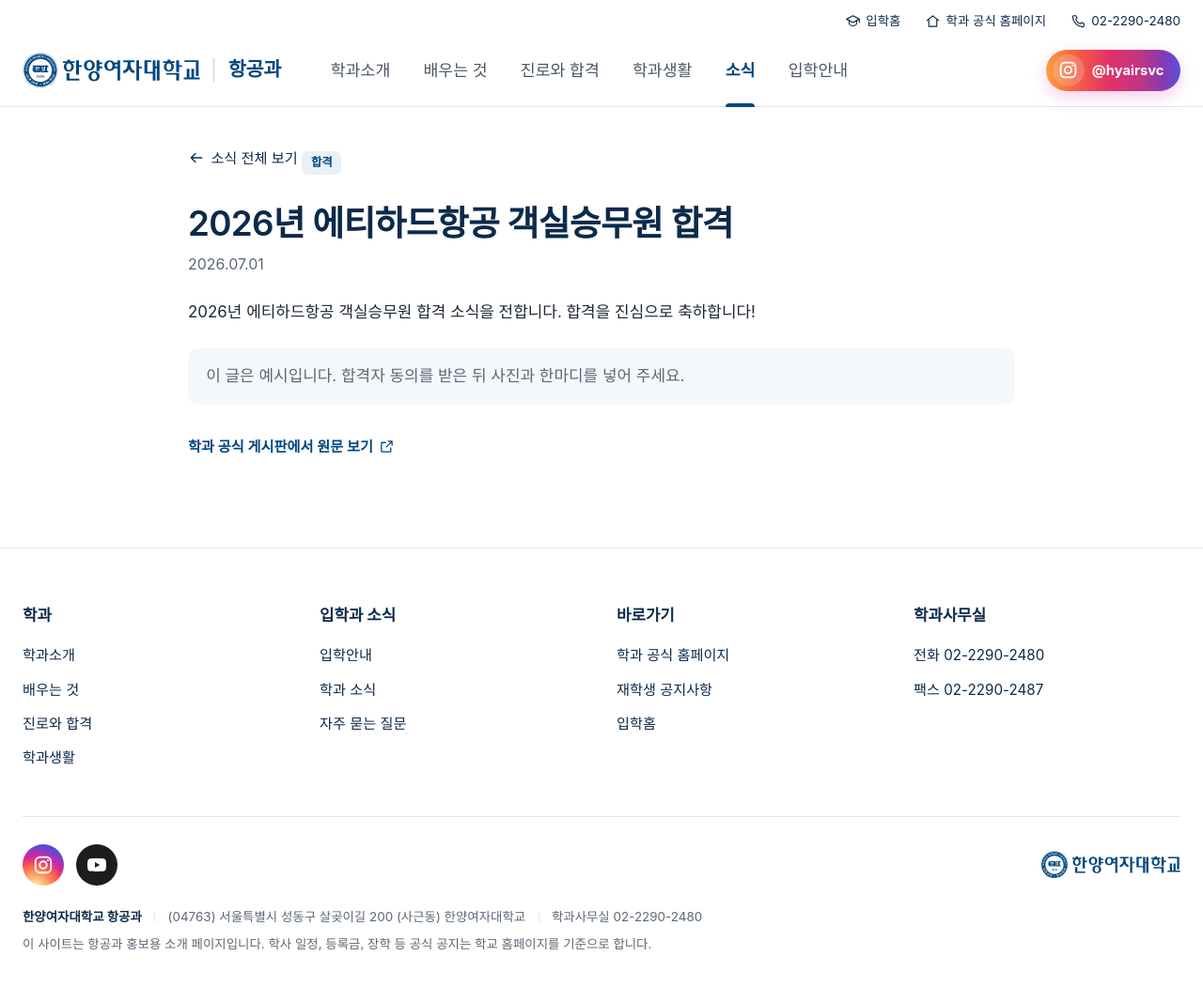
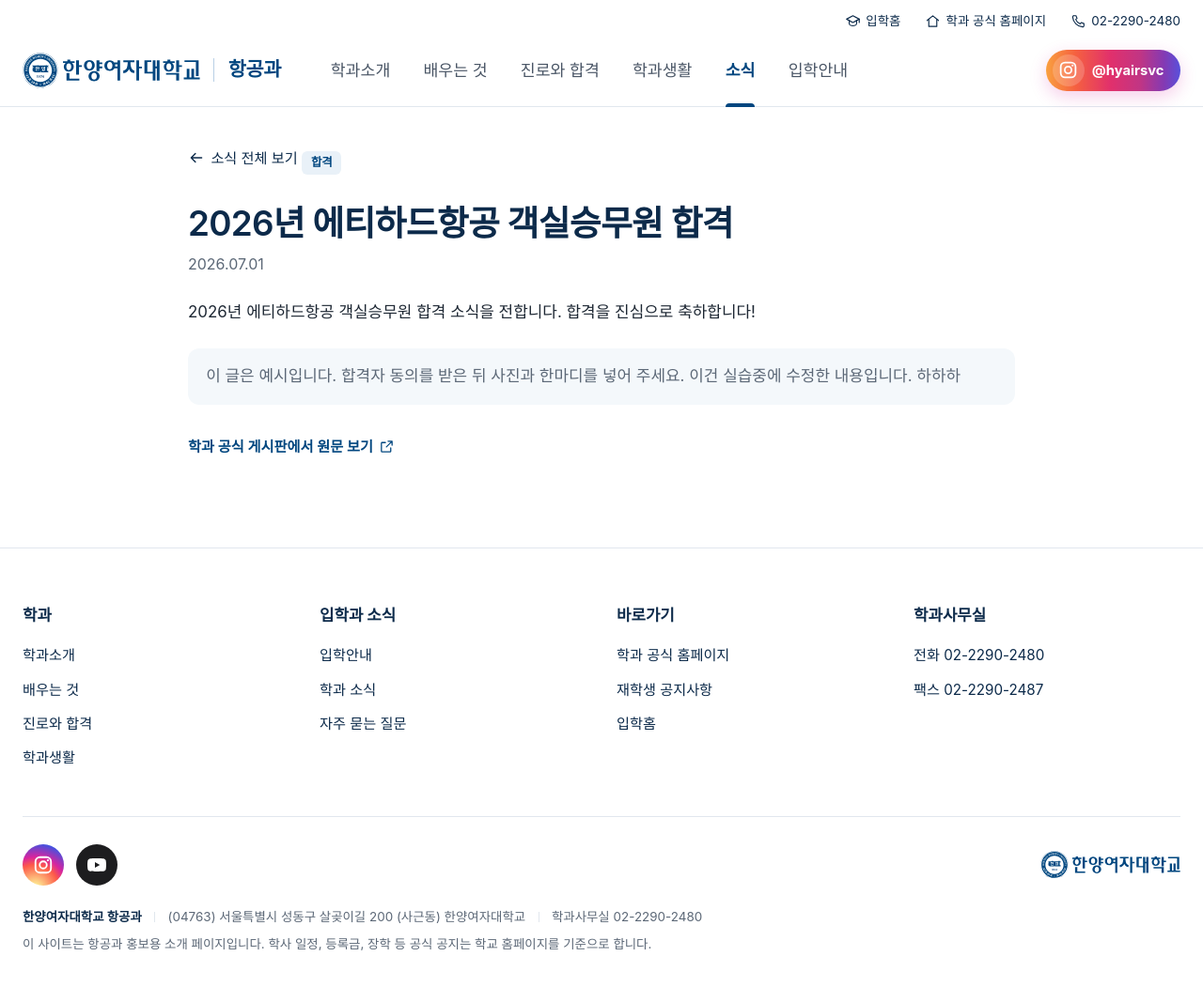
Before and after one commit to takjakim/hywu-air, a Jekyll site: the page built from _posts/2026-07-01-etihad-cabin-crew.md, in a window 1280 px wide and 1118 px high. Shown: the top 1051 px of the window at 94% size. Built offline with Jekyll 4.4.1, drawn with Linux system fonts in a browser that asks for light colours; some web fonts are replaced.

Commit message:
하하하

```diff
--- a/_posts/2026-07-01-etihad-cabin-crew.md
+++ b/_posts/2026-07-01-etihad-cabin-crew.md
@@ -12,3 +12,4 @@ sitemap: false
 2026년 에티하드항공 객실승무원 합격 소식을 전합니다. 합격을 진심으로 축하합니다!
 
 > 이 글은 예시입니다. 합격자 동의를 받은 뒤 사진과 한마디를 넣어 주세요.
+> 이건 실습중에 수정한 내용입니다. 하하하
```
